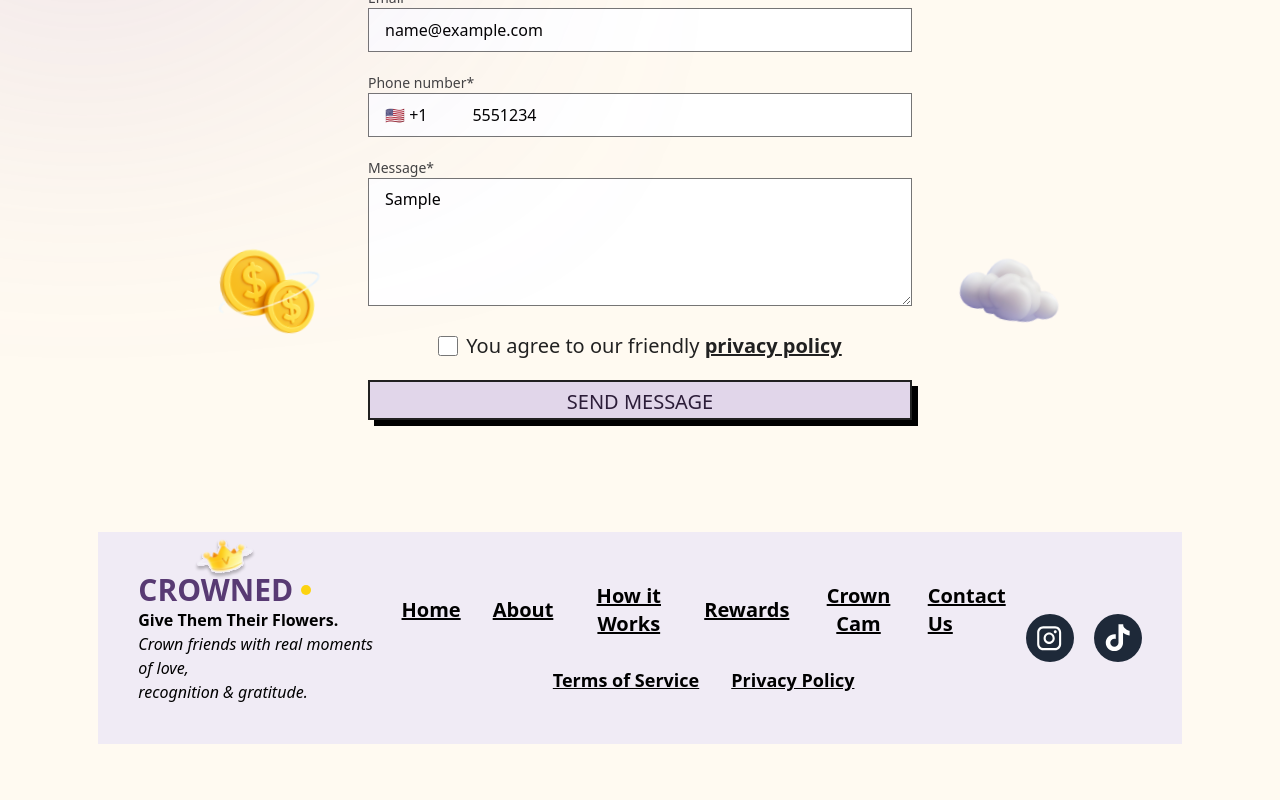
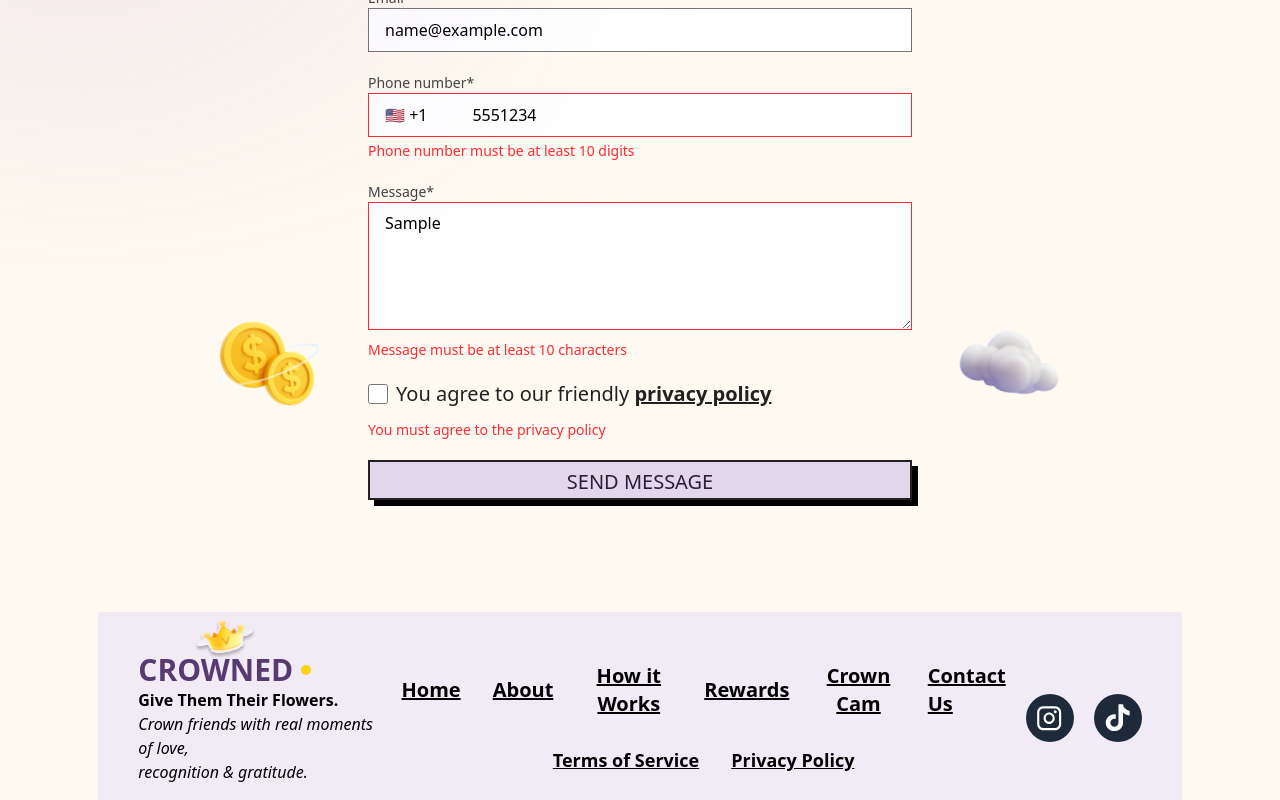
Before and after one commit to nischitha141/crowned-landing-Page, a Next.js app: page /contact in a window 1280 px wide. Both pictures are taken after typing "Sample", "Sample", "name@example.com", "5551234", "Sample" into the empty fields and a click on the button "SEND MESSAGE". Shown: the part 419-1219 px from the top of the page. Built offline with nearby package versions, Linux system fonts and the light colour scheme.

Commit message:
fix: contact page validation added

```diff
--- a/src/app/contact/page.tsx
+++ b/src/app/contact/page.tsx
@@ -4,6 +4,17 @@ import Header from "@/components/Header";
 import Footer from "@/components/FooterAlternate";
 import Image from "next/image";
 import Link from "next/link";
+import { Toaster } from "react-hot-toast";
+import { contactFormSchema, ContactFormData } from "@/lib/validations";
+import { useContact } from "@/hooks/useContact";
+
+interface ZodError {
+  issues: {
+    path: string[];
+    message: string;
+  }[];
+}
+
 
 // Country code options
 const countryCodes = [
@@ -22,9 +33,58 @@ const countryCodes = [
 const Index = () => {
   const [selectedCountry, setSelectedCountry] = useState(countryCodes[0]);
   const [focusedInput, setFocusedInput] = useState<string | null>(null);
+  const [formData, setFormData] = useState({
+    firstName: "",
+    lastName: "",
+    email: "",
+    countryCode: countryCodes[0].code,
+    phone: "",
+    message: "",
+    privacy: false,
+  });
+  const [errors, setErrors] = useState<Record<string, string>>({});
+  const { submitContact, isLoading } = useContact();
 
   const handleFocus = (inputId: string) => setFocusedInput(inputId);
   const handleBlur = () => setFocusedInput(null);
+
+  const handleInputChange = (field: string, value: string | boolean) => {
+    setFormData(prev => ({ ...prev, [field]: value }));
+    if (errors[field]) {
+      setErrors(prev => ({ ...prev, [field]: "" }));
+    }
+  };
+
+  const handleSubmit = async (e: React.FormEvent) => {
+    e.preventDefault();
+
+    try {
+      const validatedData = contactFormSchema.parse(formData);
+      const result = await submitContact(validatedData);
+
+      if (result.success) {
+        setFormData({
+          firstName: "",
+          lastName: "",
+          email: "",
+          countryCode: countryCodes[0].code,
+          phone: "",
+          message: "",
+          privacy: false,
+        });
+        setSelectedCountry(countryCodes[0]);
+      }
+    } catch (error) {
+      if (error instanceof Error && 'issues' in error) {
+        const zodError = error as ZodError;
+        const newErrors: Record<string, string> = {};
+        zodError.issues.forEach((issue) => {
+          newErrors[issue.path[0]] = issue.message;
+        });
+        setErrors(newErrors);
+      }
+    }
+  };
 
   return (
     <div className="relative container">
@@ -35,7 +95,7 @@ const Index = () => {
           Reach out to our friendly team with any app questions!
         </p>
 
-        <div className="w-[544px] flex flex-col items-center justify-center gap-5">
+        <form onSubmit={handleSubmit} className="w-[544px] flex flex-col items-center justify-center gap-5">
           <div className="w-full flex gap-4 items-center justify-between">
             <div className="flex flex-col items-start gap-2 w-full">
               <label
@@ -48,7 +108,11 @@ const Index = () => {
                 <input
                   type="text"
                   id="firstName"
-                  className="w-full h-[44px] px-4 bg-white border-1 border-[#757575] focus:outline-none"
+                  value={formData.firstName}
+                  onChange={(e) => handleInputChange("firstName", e.target.value)}
+                  className={`w-full h-[44px] px-4 bg-white border-1 focus:outline-none ${
+                    errors.firstName ? "border-red-500" : "border-[#757575]"
+                  }`}
                   placeholder="Aryi"
                   onFocus={() => handleFocus("firstName")}
                   onBlur={handleBlur}
@@ -62,6 +126,9 @@ const Index = () => {
                   />
                 )}
               </div>
+              {errors.firstName && (
+                <p className="text-red-500 text-sm mt-1">{errors.firstName}</p>
+              )}
             </div>
 
             <div className="flex flex-col items-start gap-2 w-full">
@@ -75,7 +142,11 @@ const Index = () => {
                 <input
                   type="text"
                   id="lastName"
-                  className="w-full h-[44px] px-4 bg-white border-1 border-[#757575] focus:outline-none"
+                  value={formData.lastName}
+                  onChange={(e) => handleInputChange("lastName", e.target.value)}
+                  className={`w-full h-[44px] px-4 bg-white border-1 focus:outline-none ${
+                    errors.lastName ? "border-red-500" : "border-[#757575]"
+                  }`}
                   placeholder="Last name"
                   onFocus={() => handleFocus("lastName")}
                   onBlur={handleBlur}
@@ -89,6 +160,9 @@ const Index = () => {
                   />
                 )}
               </div>
+              {errors.lastName && (
+                <p className="text-red-500 text-sm mt-1">{errors.lastName}</p>
+              )}
             </div>
           </div>
 
@@ -103,7 +177,11 @@ const Index = () => {
               <input
                 type="email"
                 id="email"
-                className="w-full h-[44px] px-4 bg-white border-1 border-[#757575] focus:outline-none"
+                value={formData.email}
+                onChange={(e) => handleInputChange("email", e.target.value)}
+                className={`w-full h-[44px] px-4 bg-white border-1 focus:outline-none ${
+                  errors.email ? "border-red-500" : "border-[#757575]"
+                }`}
                 placeholder="you@company.com"
                 onFocus={() => handleFocus("email")}
                 onBlur={handleBlur}
@@ -117,6 +195,9 @@ const Index = () => {
                 />
               )}
             </div>
+            {errors.email && (
+              <p className="text-red-500 text-sm mt-1">{errors.email}</p>
+            )}
           </div>
 
           <div className="flex flex-col w-full">
@@ -136,8 +217,11 @@ const Index = () => {
                       countryCodes.find((c) => c.code === code) ||
                         countryCodes[0]
                     );
+                    handleInputChange("countryCode", code);
                   }}
-                  className="h-[44px] px-4 bg-white border-1 border-r-0 border-[#757575] focus:outline-none w-[100px] appearance-none"
+                  className={`h-[44px] px-4 bg-white border-1 border-r-0 focus:outline-none w-[100px] appearance-none ${
+                    errors.phone || errors.countryCode ? "border-red-500" : "border-[#757575]"
+                  }`}
                   onFocus={() => handleFocus("phone")}
                   onBlur={handleBlur}
                 >
@@ -150,7 +234,11 @@ const Index = () => {
                 <input
                   type="tel"
                   id="phone"
-                  className="w-full h-[44px] px-4 bg-white border-1 border-l-0 border-[#757575] focus:outline-none"
+                  value={formData.phone}
+                  onChange={(e) => handleInputChange("phone", e.target.value)}
+                  className={`w-full h-[44px] px-4 bg-white border-1 border-l-0 focus:outline-none ${
+                    errors.phone || errors.countryCode ? "border-red-500" : "border-[#757575]"
+                  }`}
                   placeholder="(555) 000-0000"
                   onFocus={() => handleFocus("phone")}
                   onBlur={handleBlur}
@@ -165,6 +253,11 @@ const Index = () => {
                 />
               )}
             </div>
+            {(errors.phone || errors.countryCode) && (
+              <p className="text-red-500 text-sm mt-1">
+                {errors.phone || errors.countryCode}
+              </p>
+            )}
           </div>
           <div className="flex flex-col w-full">
             <label
@@ -176,7 +269,11 @@ const Index = () => {
             <div className="relative">
               <textarea
                 id="message"
-                className="w-full h-[128px] px-4 py-2 bg-white border-1 border-[#757575] focus:outline-none"
+                value={formData.message}
+                onChange={(e) => handleInputChange("message", e.target.value)}
+                className={`w-full h-[128px] px-4 py-2 bg-white border-1 focus:outline-none ${
+                  errors.message ? "border-red-500" : "border-[#757575]"
+                }`}
                 placeholder="Leave us a message..."
                 onFocus={() => handleFocus("message")}
                 onBlur={handleBlur}
@@ -190,12 +287,20 @@ const Index = () => {
                 />
               )}
             </div>
+            {errors.message && (
+              <p className="text-red-500 text-sm mt-1">{errors.message}</p>
+            )}
           </div>
-          <div className="flex items-center gap-2 text-[14px] font-sans text-[#424242]">
+          <div className="flex flex-col items-start gap-2 text-[14px] font-sans text-[#424242] w-full">
+            <div className="flex items-center gap-2">
               <input
                 type="checkbox"
                 id="privacy"
-              className="h-5 w-5 border-1 border-[#757575] focus:outline-none cursor-pointer"
+                checked={formData.privacy}
+                onChange={(e) => handleInputChange("privacy", e.target.checked)}
+                className={`h-5 w-5 border-1 focus:outline-none cursor-pointer ${
+                  errors.privacy ? "border-red-500" : "border-[#757575]"
+                }`}
               />
               <label htmlFor="privacy" className="text-[#212121] text-xl">
                 You agree to our friendly{" "}
@@ -207,12 +312,24 @@ const Index = () => {
                 </span>
               </label>
             </div>
+            {errors.privacy && (
+              <p className="text-red-500 text-sm mt-1">{errors.privacy}</p>
+            )}
+          </div>
           <div className="relative flex items-center justify-center gap-5 w-full">
-            <button className="w-full text-nowrap border-2 border-[#212121] bg-[#E1D6EA] shadow-[6px_6px_0px_#000000] py-1.5 px-3 h-[40px] font-bowlby font-[400] text-xl text-[#2C1D39] text-center cursor-pointer hover:shadow-[9px_9px_0px_#000000] hover:opacity-90  transition-all duration-200">
-              SEND MESSAGE
+            <button
+              type="submit"
+              disabled={isLoading}
+              className={`w-full text-nowrap border-2 border-[#212121] bg-[#E1D6EA] shadow-[6px_6px_0px_#000000] py-1.5 px-3 h-[40px] font-bowlby font-[400] text-xl text-[#2C1D39] text-center transition-all duration-200 ${
+                isLoading
+                  ? "opacity-50 cursor-not-allowed"
+                  : "cursor-pointer hover:shadow-[9px_9px_0px_#000000] hover:opacity-90"
+              }`}
+            >
+              {isLoading ? "SENDING..." : "SEND MESSAGE"}
             </button>
           </div>
-        </div>
+        </form>
 
         <Image
           className="absolute top-[10%] right-[10%] z-50"
@@ -244,6 +361,7 @@ const Index = () => {
         />
       </div>
 
+      <Toaster />
       <Footer />
     </div>
   );
--- /dev/null
+++ b/src/hooks/useContact.ts
@@ -0,0 +1,51 @@
+import { useState } from "react";
+import { ContactFormData } from "@/lib/validations";
+import toast from "react-hot-toast";
+
+export const useContact = () => {
+  const [isLoading, setIsLoading] = useState(false);
+
+  const submitContact = async (data: ContactFormData) => {
+    setIsLoading(true);
+
+    try {
+      // TODO: Replace with actual API call when backend is ready
+      // const response = await fetch('/api/contact', {
+      //   method: 'POST',
+      //   headers: {
+      //     'Content-Type': 'application/json',
+      //   },
+      //   body: JSON.stringify(data),
+      // });
+
+      // if (!response.ok) {
+      //   throw new Error('Failed to submit contact form');
+      // }
+
+      // const result = await response.json();
+
+      // Simulate API call delay
+      await new Promise(resolve => setTimeout(resolve, 1000));
+
+      toast.success("Thanks for reaching out! We'll get back to you soon.", {
+        duration: 4000,
+        position: 'top-center',
+      });
+
+      return { success: true };
+    } catch (error) {
+      toast.error("Something went wrong. Please try again later.", {
+        duration: 4000,
+        position: 'top-center',
+      });
+      return { success: false, error };
+    } finally {
+      setIsLoading(false);
+    }
+  };
+
+  return {
+    submitContact,
+    isLoading,
+  };
+};
--- /dev/null
+++ b/src/lib/validations.ts
@@ -0,0 +1,34 @@
+import { z } from "zod";
+
+export const contactFormSchema = z.object({
+  firstName: z
+    .string()
+    .min(1, "First name is required")
+    .min(2, "First name must be at least 2 characters")
+    .max(50, "First name must be less than 50 characters"),
+  lastName: z
+    .string()
+    .min(1, "Last name is required")
+    .min(2, "Last name must be at least 2 characters")
+    .max(50, "Last name must be less than 50 characters"),
+  email: z
+    .string()
+    .min(1, "Email is required")
+    .email("Please enter a valid email address"),
+  countryCode: z.string().min(1, "Country code is required"),
+  phone: z
+    .string()
+    .min(1, "Phone number is required")
+    .min(10, "Phone number must be at least 10 digits")
+    .regex(/^\d+$/, "Phone number must contain only digits"),
+  message: z
+    .string()
+    .min(1, "Message is required")
+    .min(10, "Message must be at least 10 characters")
+    .max(1000, "Message must be less than 1000 characters"),
+  privacy: z.boolean().refine((val) => val === true, {
+    message: "You must agree to the privacy policy",
+  }),
+});
+
+export type ContactFormData = z.infer<typeof contactFormSchema>;
```
Also changed, not shown: package.json (+7 -5 lines), 1 other file (tests, documents, lock files or other folders). Lines whose indentation alone changed are shown as unchanged.
